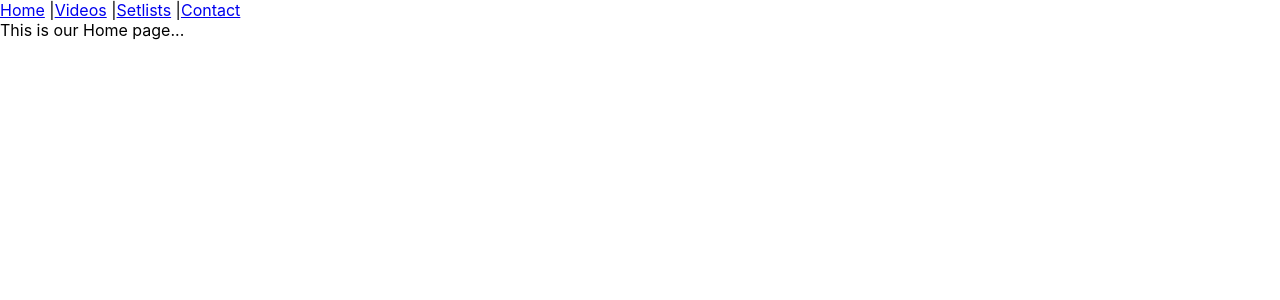
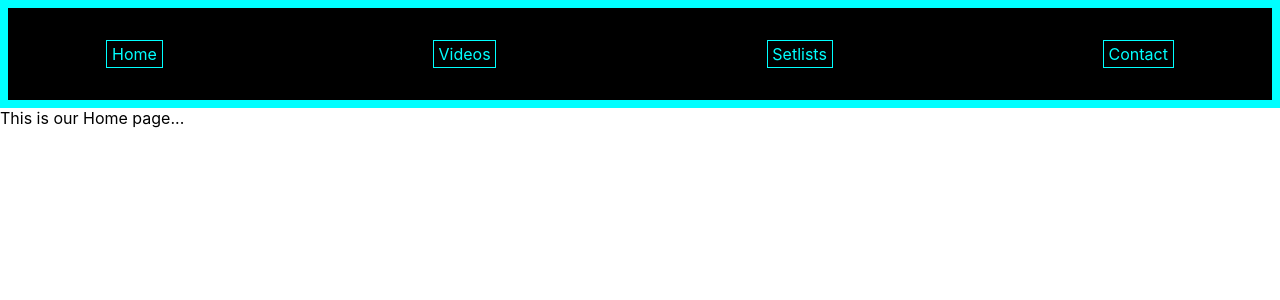
Before and after one commit to DanielJMorrissey/ProjectACSD, a React (Create React App) app: page / in a window 1280 px wide. Shown: the top 300 px of the page. Built offline with nearby package versions, Linux system fonts and the light colour scheme.

Commit message:
trying to get videos link working but hit quota

```diff
--- a/package.json
+++ b/package.json
@@ -6,8 +6,12 @@
     "@testing-library/jest-dom": "^5.16.2",
     "@testing-library/react": "^11.2.7",
     "@testing-library/user-event": "^12.8.3",
+    "axios": "^0.26.0",
+    "install": "^0.13.0",
+    "npm": "^8.5.3",
     "react": "^17.0.2",
     "react-dom": "^17.0.2",
+    "react-router-dom": "^5.2.0",
     "react-scripts": "5.0.0",
     "web-vitals": "^0.2.4",
     "workbox-background-sync": "^5.1.4",
--- a/src/components/Navbar.js
+++ b/src/components/Navbar.js
@@ -7,11 +7,11 @@ function Navbar(){
 
     //RETURN the JSX below to the UI
     return (
-        <div>
-            <Link to="/">Home</Link> |
-            <Link to="/videos">Videos</Link> |
-            <Link to="/setlists">Setlists</Link> |
-            <Link to="/contact">Contact</Link>
+        <div className="navFlex">
+            <Link className="link" to="/">Home</Link> |
+            <Link className="link" to="/videos">Videos</Link> |
+            <Link className="link" to="/setlists">Setlists</Link> |
+            <Link className="link" to="/contact">Contact</Link>
 
         </div>
     )
--- a/src/components/Videos.js
+++ b/src/components/Videos.js
@@ -1,14 +1,38 @@
 //Anything we need to import...
+import axios from "axios";
+import { useState, useEffect } from 'react';
+import VideosList from './VideosList';
 function Videos(){
     //business logic JS goes here if needed...
+    const [video, setVideo] = useState([])
+    const [select, setSelect] = useState("")
+    const api = "AIzaSyB1ZCG1I4vtJBOdzzlYzND542ojc1ALMx4"
 
+    function handleSearch(e){
+        e.preventDefault()
+        var selectValue = document.getElementById("select").value
+        setSelect(selectValue)
+    }
+
+    // need to handle event when nothing is sent and first load
+    useEffect(async function(){
+        var data = await axios.get("https://youtube.googleapis.com/youtube/v3/search?maxResults=10&q=" + select + "&videoCaption=any&key=" + api)
+        setVideo(data.data.items)
+    }, [video])
 
     //RETURN the JSX below to the UI
        return (
            <div>
-           This can be our page that utilises the YouTube API -it's called 'Videos' for now
-           but we can easily rename the component if needed...
-
+               <form>
+                    <label htmlFor="select">Select a band</label>
+                    <select id="select" name="selectBand">
+                        <option value=""></option>
+                        <option value="rise against">Rise Against</option>
+                        <option value="green day">Green Day</option>
+                    </select>
+                    <button onChange={handleSearch}>Search For Videos</button>
+               </form>
+                <VideosList vidslist={video} />
            </div>
        )
    }
--- /dev/null
+++ b/src/components/VideosList.js
@@ -0,0 +1,30 @@
+function VideosList(props){
+    return (
+        <div>
+            <ul>
+                {
+                    props.vidslist.map(function(i, index){
+                        var iframeLink = "https://www.youtube.com/embed/" + i.id.videoId
+                        if(props.vidslist.length == 0){
+                            return (
+                                <div>
+                                    No data was found, try again later
+                                </div>
+                            )
+
+                        } else {
+                            return (
+                                <li key={index}>
+                                    <iframe src={iframeLink} title="YouTube video player" frameborder="0" allow="accelerometer; autoplay; clipboard-write; encrypted-media; gyroscope; picture-in-picture" allowfullscreen></iframe>
+                                </li>
+                            )
+                        }
+
+                    })
+                }
+            </ul>
+        </div>
+    )
+}
+
+export default VideosList
--- a/src/index.css
+++ b/src/index.css
@@ -11,3 +11,19 @@ code {
   font-family: source-code-pro, Menlo, Monaco, Consolas, 'Courier New',
     monospace;
 }
+
+.navFlex{
+  display:flex;
+  justify-content: space-around;
+  margin: 0em;
+  padding: 2em;
+  background-color: black;
+  border: 0.5em solid aqua;
+}
+
+.link{
+  color: aqua;
+  text-decoration: none;
+  border: 0.1em solid aqua;
+  padding: 0.2em 0.3em;
+}
```
Also changed, not shown: 1 other file (tests, documents, lock files or other folders).
